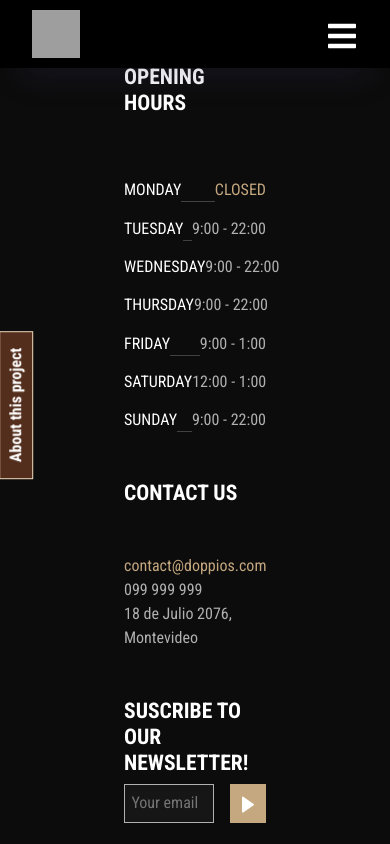
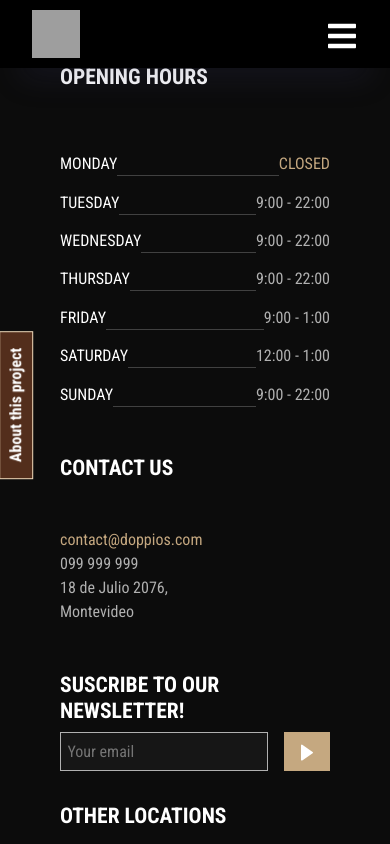
Before and after one commit to rodrigobeiro-31/E-commerce-Front, a React (Vite) app: page / in a window 390 px wide. Shown: the top 844 px of the page. Built offline with nearby package versions, Linux system fonts and the light colour scheme; no server answers; grey boxes are pictures that could not be loaded.

Commit message:
Update Footer.css

```diff
--- a/src/components/partials/Footer.css
+++ b/src/components/partials/Footer.css
@@ -160,4 +160,7 @@ footer {
     text-align: center;
     gap: 2rem;
   }
+  .section-container {
+    padding: 0 3rem;
+  }
 }
```
